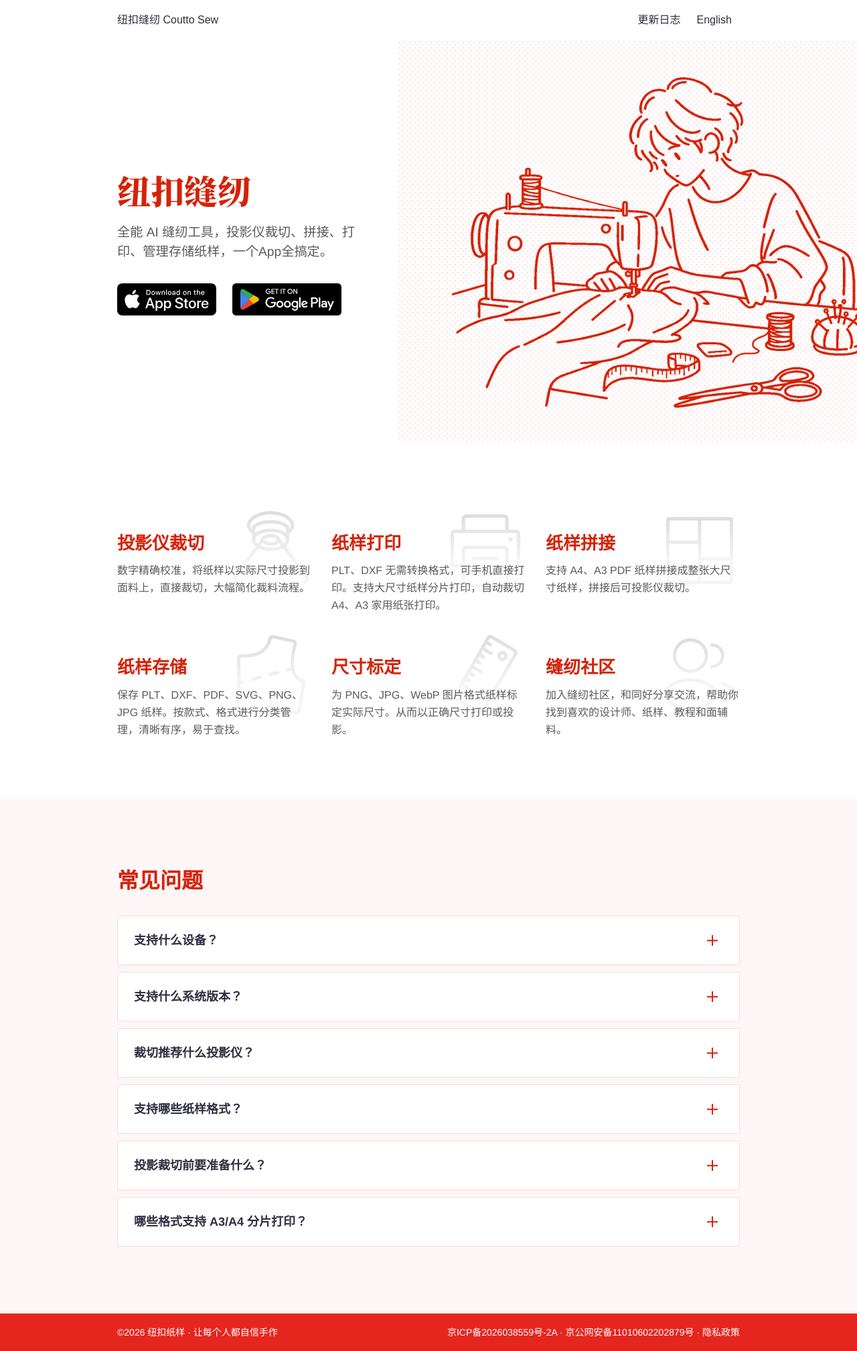
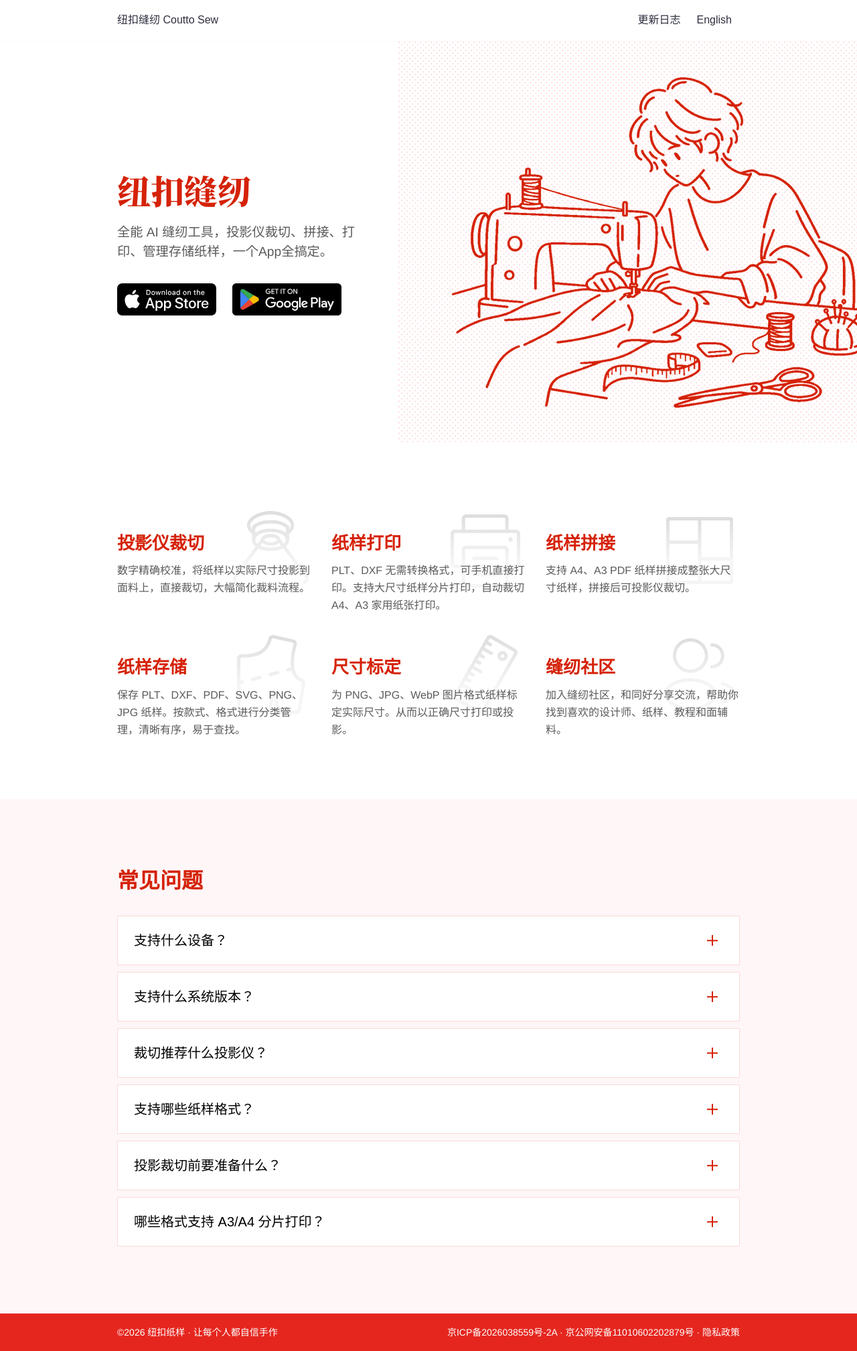
Before and after one commit to dearbrant/jekyll-demo, a Jekyll site: the page built from index.md, in a window 1280 px wide. Shown: the whole page at 67% size. Built offline with Jekyll 4.4.1, drawn with Linux system fonts in a browser that asks for light colours.

Commit message:
Match FAQ text typography and content-based spacing

```diff
--- a/_layouts/home.html
+++ b/_layouts/home.html
@@ -55,7 +55,7 @@
     <div class="faq-list">
     {% for faq in site.data.home_faqs %}
     <details class="faq-item">
-      <summary>{{ faq.question | escape }}</summary>
+      <summary><span>{{ faq.question | escape }}</span></summary>
       <div class="faq-answer">
         {% for paragraph in faq.answers %}
         <p>{{ paragraph | escape }}</p>
--- a/_sass/pages/_page-home.scss
+++ b/_sass/pages/_page-home.scss
@@ -41,6 +41,7 @@
       width: 100%;
       min-height: 73px;
       padding: 20px 24px;
+      font-family: "PingFang SC", "Microsoft YaHei", "SimHei", sans-serif;
       background: #ffffff;
       border: 0.5px solid rgba(234, 67, 53, 0.2);
       border-radius: 2px;
@@ -49,16 +50,19 @@
       }
       summary {
         display: flex;
-        align-items: center;
-        justify-content: space-between;
+        align-items: flex-start;
         gap: 10px;
         min-height: 32px;
-        font-size: 1.125rem;
+        font-size: 20px;
         line-height: 32px;
-        font-weight: 700;
-        color: $black;
+        font-weight: 500;
+        color: #000000;
         cursor: pointer;
         list-style: none;
+        span {
+          flex: 1;
+          min-width: 0;
+        }
         &::-webkit-details-marker {
           display: none;
         }
@@ -70,19 +74,20 @@
         }
       }
       &[open] {
-        min-height: 193px;
         summary::after {
           background-image: url("../../images/faq/ic_minus.svg");
         }
       }
     }
     .faq-answer {
-      margin-top: 10px;
+      margin-top: 8px;
+      font-size: 16px;
+      font-weight: 400;
+      line-height: 28px;
+      color: #000000;
       p {
-        margin-bottom: 10px;
-      }
-      p:last-child {
-        margin-bottom: 0;
+        margin: 0;
+        line-height: inherit;
       }
     }
   }
```
